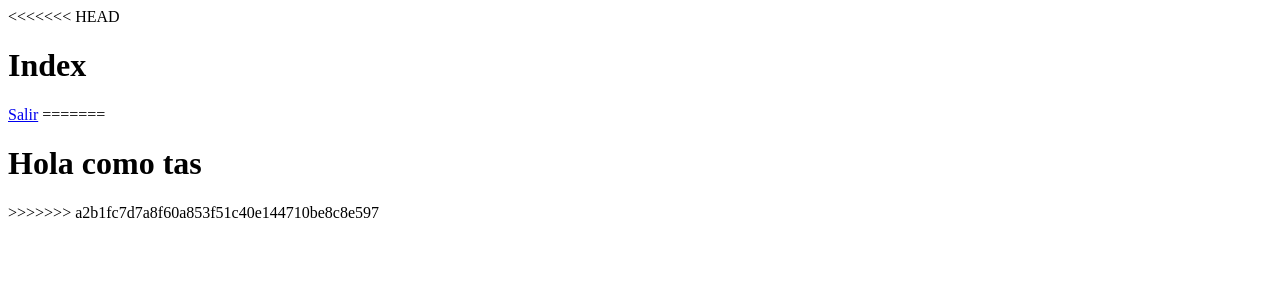
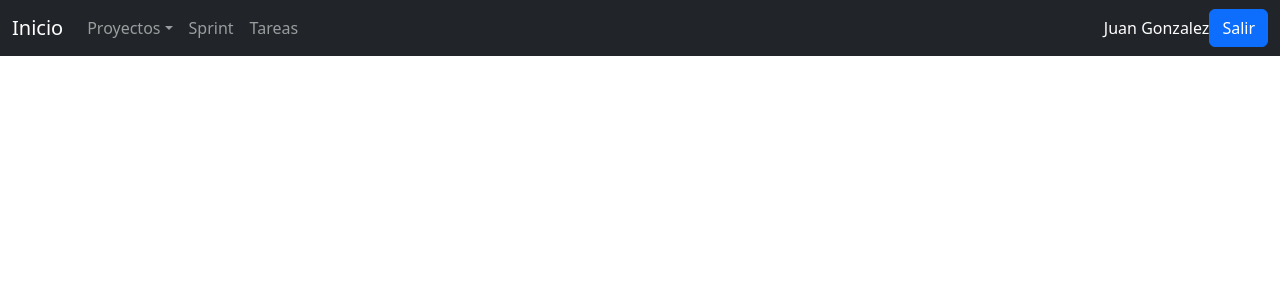
Before and after one commit to ferse/software, a Django app: page /home in a window 1280 px wide. Shown: the top 300 px of the page. Run offline with Django 4.2, Linux system fonts and the light colour scheme; a user stored in the database is signed in.

Commit message:
CSS agregado

```diff
--- a/Agile/App/views.py
+++ b/Agile/App/views.py
@@ -18,16 +18,16 @@ def logear(request):
     if request.method == 'POST':
         alias = request.POST['usuario']
         contra = request.POST['password']
-        #print(alias,contra)
-        user = authenticate(username=alias, password=contra)
-
+        print(alias,contra)
+        user = authenticate(request,username=alias, password=contra)
+        print(user)
         if user is not None:
             login(request, user)
             return redirect('home')
         else:
-            messages.error(request, "Usuario o contreaseña Incorrecta")
+            messages.error(request, "Usuario no valido")
+            print("No valido")
             return redirect('logear')
-
     return render(request,"App/login.html")
 
 def salir(request):
--- a/Agile/templates/App/index.html
+++ b/Agile/templates/App/index.html
@@ -4,14 +4,40 @@
     <meta charset="UTF-8">
     <meta http-equiv="X-UA-Compatible" content="IE=edge">
     <meta name="viewport" content="width=device-width, initial-scale=1.0">
-    <title>Pro-gramers</title>
+    <!-- CSS only -->
+    <link href="https://cdn.jsdelivr.net/npm/bootstrap@5.2.0/dist/css/bootstrap.min.css" rel="stylesheet" integrity="sha384-gH2yIJqKdNHPEq0n4Mqa/HGKIhSkIHeL5AyhkYV8i59U5AR6csBvApHHNl/vI1Bx" crossorigin="anonymous">
+    <script src="https://cdn.jsdelivr.net/npm/@popperjs/core@2.9.2/dist/umd/popper.min.js" ></script>
+    <script src="https://cdn.jsdelivr.net/npm/bootstrap@5.0.1/dist/js/bootstrap.min.js" integrity="sha384-Atwg2Pkwv9vp0ygtn1JAojH0nYbwNJLPhwyoVbhoPwBhjQPR5VtM2+xf0Uwh9KtT" crossorigin="anonymous"></script>
+    <title>Inicio</title>
 </head>
 <body>
-<<<<<<< HEAD
-    <h1>Index</h1>
-    <a href="/salir">Salir</a>
-=======
-    <h1>Hola como tas</h1>
->>>>>>> a2b1fc7d7a8f60a853f51c40e144710be8c8e597
-</body>
+    <nav class="navbar navbar-expand-sm navbar-dark bg-dark">
+        <div class="container-fluid">
+            <a class="navbar-brand" href="/home">Inicio</a>
+            <button class="navbar-toggler" type="button" data-bs-toggle="collapse" data-bs-target="#mynavbar">
+                <span class="navbar-toggler-icon"></span>
+            </button>
+        <div class="collapse navbar-collapse" id="mynavbar">
+            <ul class="navbar-nav me-auto">
+                <li class="nav-item dropdown">
+                    <a class="nav-link dropdown-toggle" href="#" role="button" data-bs-toggle="dropdown">Proyectos</a>
+                    <ul class="dropdown-menu">
+                        <li><a class="dropdown-item" href="#">Crear Proyecto</a></li>
+                        <li><a class="dropdown-item" href="#">Modificar Proyecto</a></li>
+                        <li><a class="dropdown-item" href="#">Eliminar Proyecto</a></li>
+                    </ul>
+                  </li>
+                <li class="nav-item">
+                    <a class="nav-link" href="javascript:void(0)">Sprint</a>
+                </li>
+                <li class="nav-item">
+                    <a class="nav-link" href="javascript:void(0)">Tareas</a>
+                </li>
+            </ul>
+                <label style="color: white;">{{ user.nombre}} {{user.apellido}}</label>
+                <a class="btn btn-primary" href="/salir">Salir</a>
+          </div>
+        </div>
+      </nav>
+<body>
 </html>
```
Also changed, not shown: Agile/Agile/settings.py (+5 -2 lines), Agile/static/css/styles.css (added, +17 -0 lines), Agile/templates/App/login.html (+6 -2 lines), Agile/db.sqlite3.
